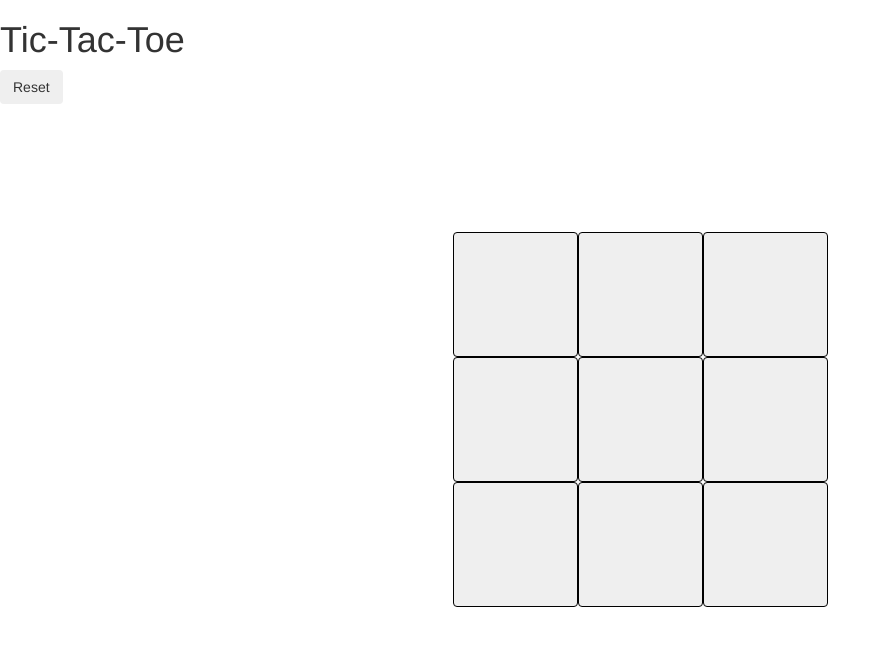
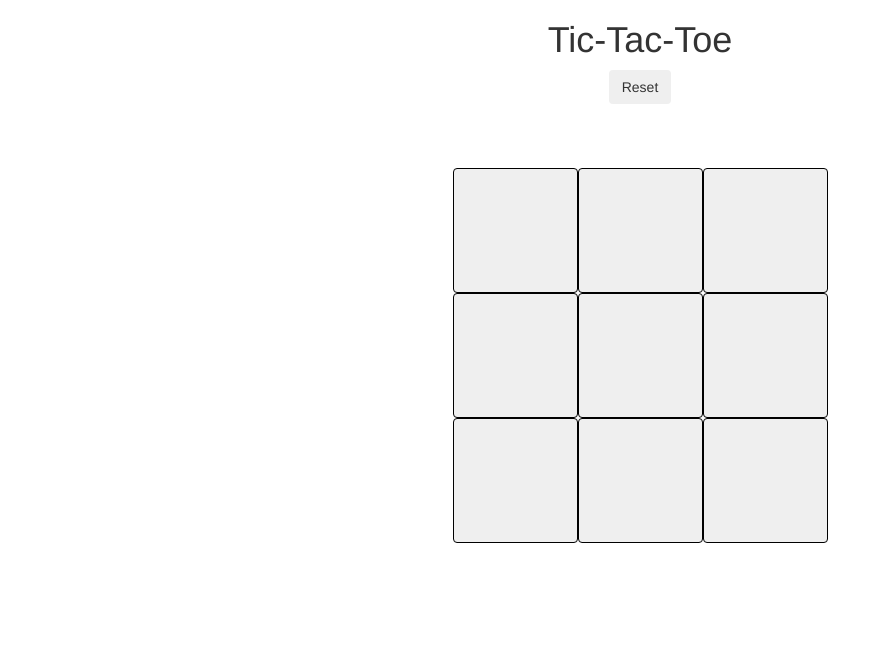
Before and after one commit to ShreyaPai/Angular-Tic-Tac-Toe, an Angular app: page / in a window 1280 px wide. Shown: the top 646 px of the page, without its empty margins (0-891 px from the left). Built offline with nearby package versions, Linux system fonts and the light colour scheme.

Commit message:
add css to justify content to center

```diff
--- a/src/app/game-board/game-board.component.css
+++ b/src/app/game-board/game-board.component.css
@@ -5,5 +5,5 @@ width: 20%;
 flex: 0 0 100%;
 justify-content: center;
 margin: auto;
-margin-top: 10%;
+margin-top: 5%;
 }
--- a/src/app/header/header.component.css
+++ b/src/app/header/header.component.css
@@ -0,0 +1,3 @@
+.header {
+  text-align: center;
+}
```
